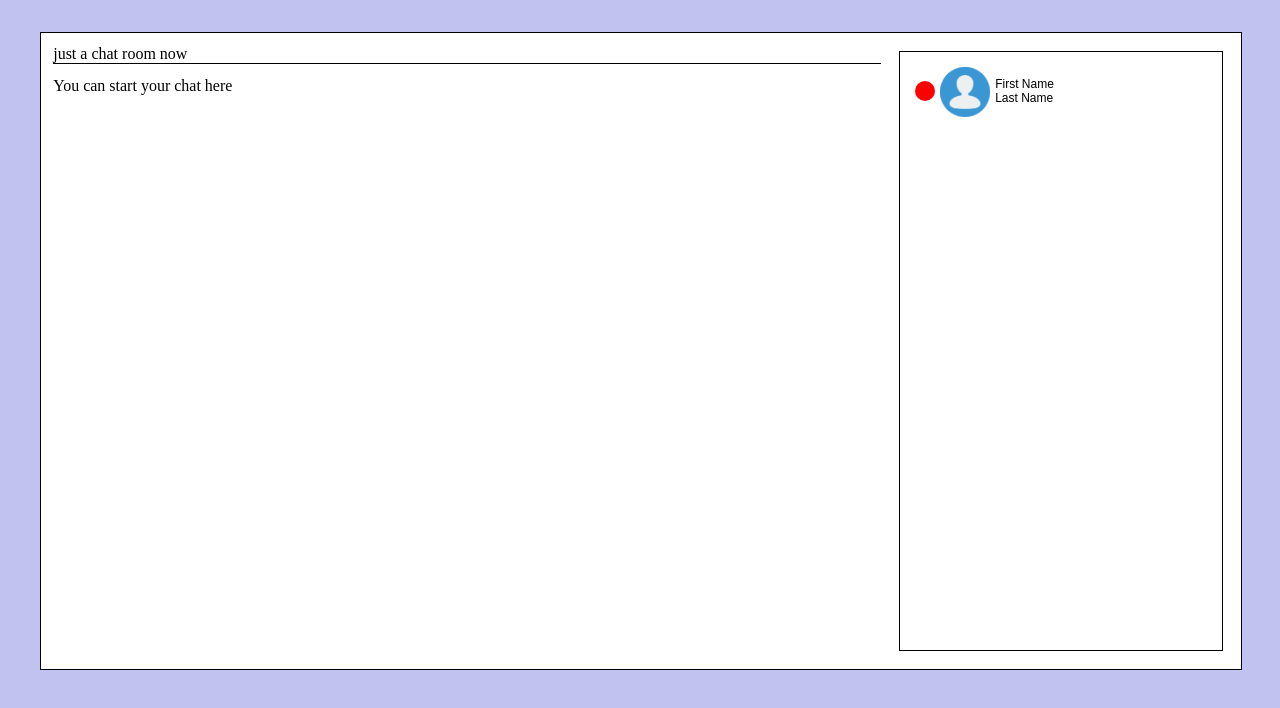
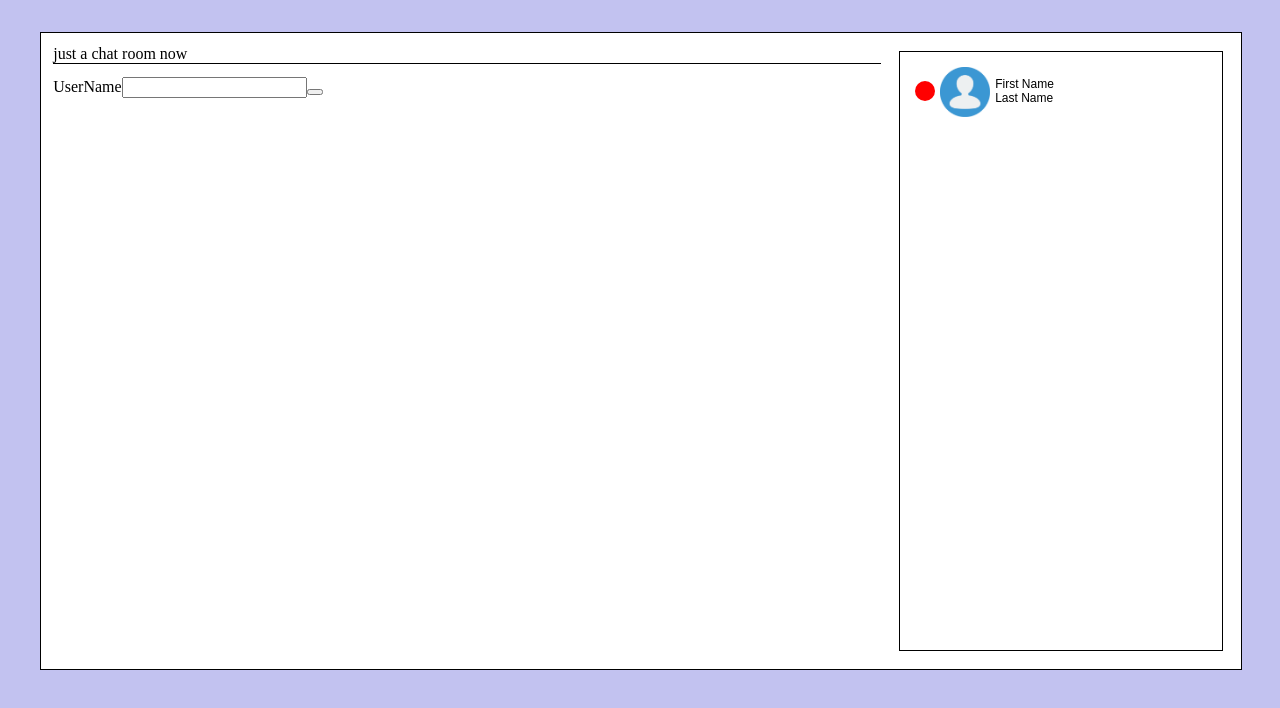
Before and after one commit to christine7lam/gamers_chat_room, a React (Create React App) app: page / in a window 1280 px wide. Shown: the top 708 px of the page. Built offline with nearby package versions, Linux system fonts and the light colour scheme.

Commit message:
added components for dialog area

```diff
--- a/src/web/containers/DialogBox.js
+++ b/src/web/containers/DialogBox.js
@@ -16,7 +16,9 @@ class DialogBox extends Component {
 
         return (
             <Dialogbox>
-                You can start your chat here
+                <label>UserName</label>
+                <input type="text"></input>
+                <button name="Send" />
             </Dialogbox>
         )
     }
```
